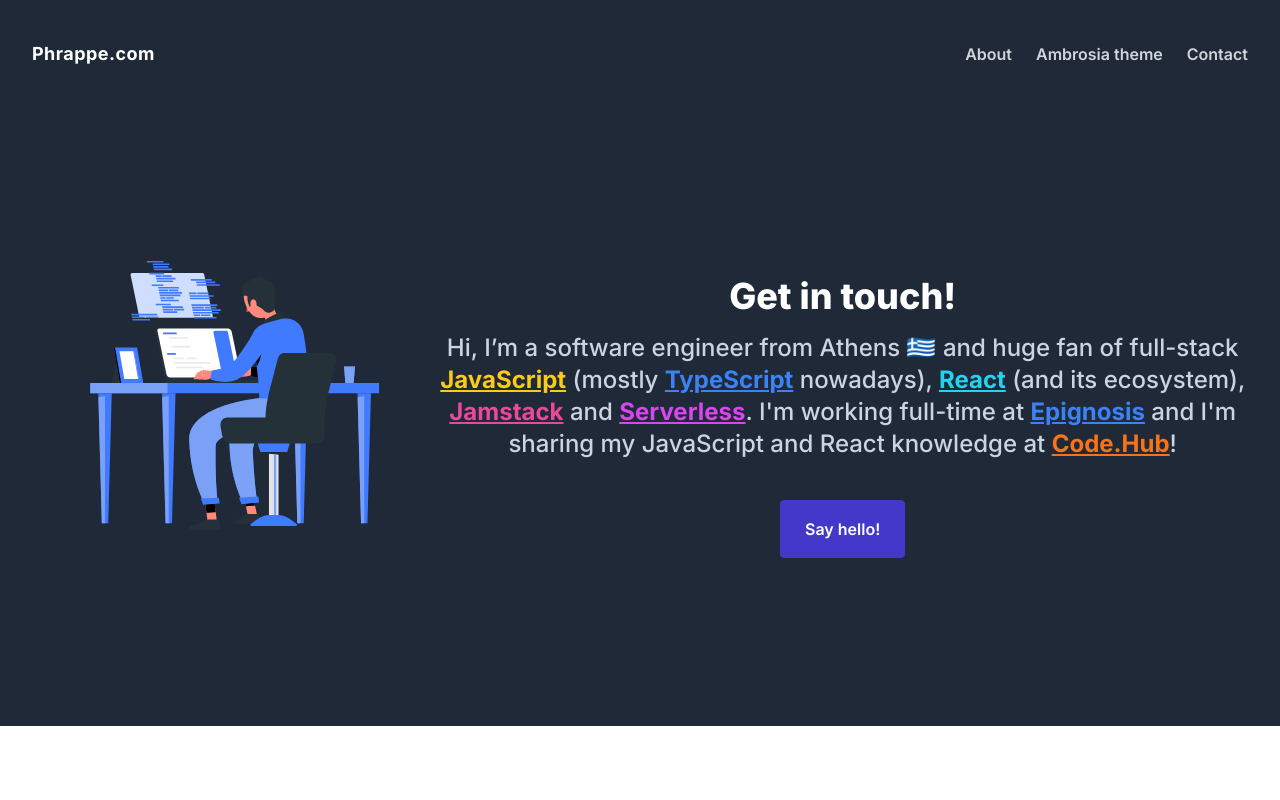
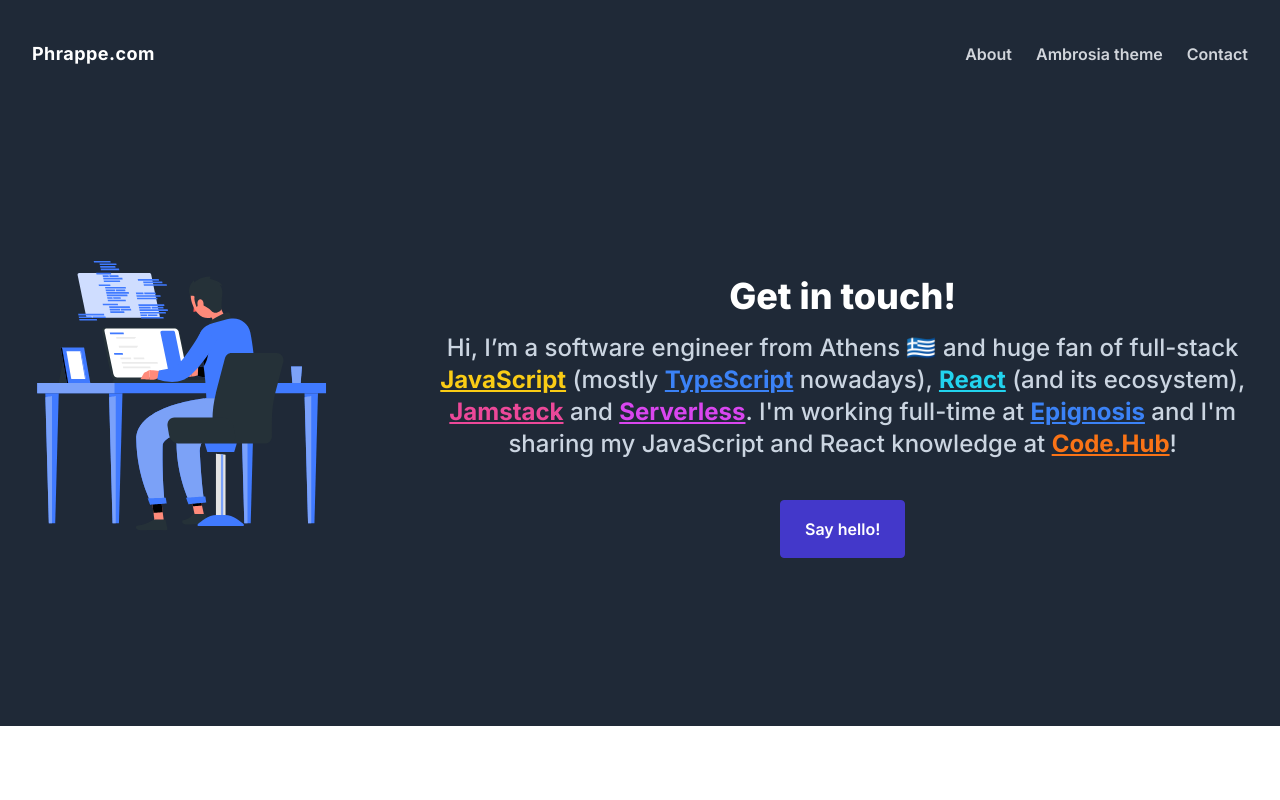
Before and after one commit to tsevdos/phrappe.com, a Next.js app: page /page/1 in a window 1280 px wide. Shown: the top 800 px of the page. Built offline with nearby package versions, Linux system fonts and the light colour scheme.

Commit message:
update dependencies

```diff
--- a/components/Hero.tsx
+++ b/components/Hero.tsx
@@ -1,22 +1,18 @@
 import { FC } from "react";
-import Lottie from "react-lottie";
+import Lottie from "lottie-react";
 import Link from "next/link";
 import animationData from "../lotties/coding.json";
 
-const defaultOptions = {
-  loop: true,
-  autoplay: true,
-  animationData: animationData,
-  rendererSettings: {
-    preserveAspectRatio: "xMidYMid slice",
-  },
+const style = {
+  width: 300,
+  height: 300,
 };
 
 const Hero: FC = () => (
   <div className="bg-gray-800">
     <div className="container flex flex-col md:flex-row xl:max-w-7xl mx-auto px-4 py-16 lg:px-8 lg:py-32 ">
       <div className="hidden lg:block lg:basis-1/3">
-        <Lottie options={defaultOptions} height={300} width={300} />
+        <Lottie animationData={animationData} loop={true} style={style} />
       </div>
 
       <div className="lg:basis-2/3 lg:w-full lg:pt-10">
```
Also changed, not shown: package.json (+20 -20 lines), next-sitemap.config.js (renamed from next-sitemap.js), 1 other file (tests, documents, lock files or other folders).
